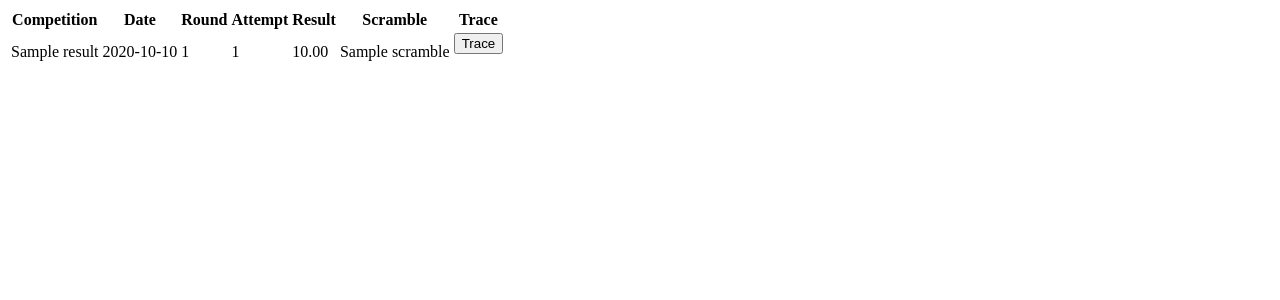
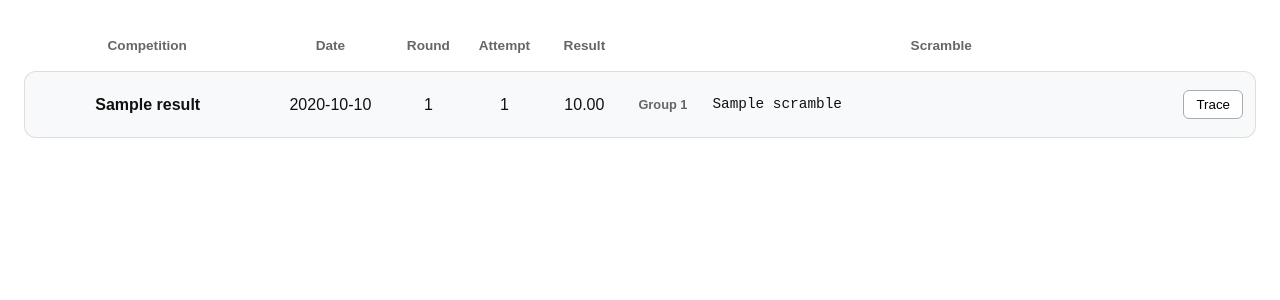
Before and after one commit to TommyCherry/Rubiks-Cube-Blind-Tracer, a Flask app: template templates/history.html in a window 1280 px wide. Shown: the top 300 px of the page. Run offline with Flask 3, Linux system fonts and the light colour scheme; the template is opened without the code that fills it: most values are stand-ins (such as "Sample title", 1, 10 or a date in 2020).

Commit message:
Fixed wide move implementations, improved scrambles history interface, and incorporated all scramble groups for competition attempts

```diff
--- a/Cube.py
+++ b/Cube.py
@@ -1084,20 +1084,17 @@ class Cube:
         """
         Update the notation reference frame after an x rotation.
 
-        Under our convention:
-            U -> B
-            B -> D
-            D -> F
-            F -> U
+        The map stores which original face is now at each position.
+        An x rotation brings F to U, U to B, B to D, and D to F.
 
         R and L are unchanged.
         """
         old = face_map.copy()
 
-        face_map["U"] = old["B"]
-        face_map["B"] = old["D"]
-        face_map["D"] = old["F"]
-        face_map["F"] = old["U"]
+        face_map["U"] = old["F"]
+        face_map["B"] = old["U"]
+        face_map["D"] = old["B"]
+        face_map["F"] = old["D"]
 
 
     def rotate_face_map_y(self, face_map):
@@ -1157,6 +1154,8 @@ class Cube:
 
             if modifier.startswith("w"):
                 wide_modifier = modifier[1:]
+                if wide_modifier not in {"", "'", "2"}:
+                    raise ValueError(f"Invalid move: {move}")
 
                 opposite = {
                     "R": "L",
--- a/app.py
+++ b/app.py
@@ -440,19 +440,6 @@ def get_3bld_history(wca_id):
     connection = get_db_connection()
     cursor = connection.cursor(dictionary=True)
 
-    # TEMPORARY DEBUG TEST
-    cursor.execute(
-        """
-        SELECT COUNT(*) AS count
-        FROM results
-        WHERE person_id = %s
-            AND event_id = '333bf'
-        """,
-        (wca_id,)
-    )
-
-    print("3BLD result rows:", cursor.fetchone())
-
     query = """
         SELECT
             c.name AS competition_name,
@@ -463,6 +450,7 @@ def get_3bld_history(wca_id):
             r.round_type_id,
             ra.attempt_number,
             ra.value,
+            s.group_id,
             s.scramble
         FROM results r
 
@@ -476,7 +464,6 @@ def get_3bld_history(wca_id):
             ON s.competition_id = r.competition_id
             AND s.event_id = r.event_id
             AND s.round_type_id = r.round_type_id
-            AND s.group_id = 'A'
             AND s.is_extra = 0
             AND s.scramble_num = ra.attempt_number
 
@@ -488,16 +475,49 @@ def get_3bld_history(wca_id):
             c.month DESC,
             c.day DESC,
             r.round_type_id,
-            ra.attempt_number
+            ra.attempt_number,
+            s.group_id
     """
 
     cursor.execute(query, (wca_id,))
     history = cursor.fetchall()
 
+    grouped_history = []
+
+    for row in history:
+        attempt_key = (
+            row["competition_id"],
+            row["round_type_id"],
+            row["attempt_number"]
+        )
+
+        if (
+            not grouped_history
+            or grouped_history[-1]["key"] != attempt_key
+        ):
+            grouped_history.append({
+                "key": attempt_key,
+                "competition_name": row["competition_name"],
+                "competition_id": row["competition_id"],
+                "year": row["year"],
+                "month": row["month"],
+                "day": row["day"],
+                "round_type_id": row["round_type_id"],
+                "attempt_number": row["attempt_number"],
+                "value": row["value"],
+                "scrambles": []
+            })
+
+        if row["scramble"]:
+            grouped_history[-1]["scrambles"].append({
+                "group_id": row["group_id"],
+                "scramble": row["scramble"]
+            })
+
     cursor.close()
     connection.close()
 
-    return history
+    return grouped_history
 
 @app.route("/my-3bld-history")
 def my_3bld_history():
--- a/static/style.css
+++ b/static/style.css
@@ -133,7 +133,9 @@ body {
     text-decoration: underline;
 }
 
-/* Allows user to view their past solves */
+/* ------------------------------
+   3BLD History
+------------------------------ */
 
 .history-results {
     margin-top: 24px;
@@ -142,25 +144,143 @@ body {
 
 .history-table {
     width: 100%;
-    border-collapse: collapse;
+    min-width: 960px;
+    table-layout: fixed;
+    border-collapse: separate;
+    border-spacing: 0 14px;
 }
 
-.history-table th,
-.history-table td {
-    padding: 10px 12px;
-    border-bottom: 1px solid #ddd;
-    text-align: left;
-    vertical-align: top;
+.history-competition-column {
+    width: 20%;
+}
+
+.history-date-column {
+    width: 120px;
+}
+
+.history-number-column {
+    width: 76px;
+}
+
+.history-result-column {
+    width: 84px;
 }
 
 .history-table th {
+    padding: 0 12px 4px;
+    text-align: center;
+    vertical-align: middle;
+    font-size: 0.85rem;
     font-weight: 600;
+    color: #666;
+    white-space: nowrap;
 }
 
-.history-table td:last-child {
-    font-family: monospace;
+/* Each row encloses one attempt, including every scramble group. */
+.history-attempt td {
+    padding: 18px 12px;
+    border-top: 1px solid #dedede;
+    border-bottom: 1px solid #dedede;
+    background: #f8f9fa;
+    text-align: center;
+    vertical-align: middle;
+}
+
+.history-attempt td:first-child {
+    border-left: 1px solid #dedede;
+    border-radius: 12px 0 0 12px;
+    font-weight: 600;
+    overflow-wrap: anywhere;
+}
+
+.history-attempt td:last-child {
+    border-right: 1px solid #dedede;
+    border-radius: 0 12px 12px 0;
+    text-align: left;
+}
+
+.history-attempt td:nth-child(2),
+.history-attempt td:nth-child(5) {
+    white-space: nowrap;
+    font-variant-numeric: tabular-nums;
+}
+
+/* Container for all group scrambles */
+
+.scramble-options {
+    display: flex;
+    flex-direction: column;
+    gap: 10px;
+}
+
+
+/* Individual group scramble */
+
+.history-scramble {
+    display: grid;
+    grid-template-columns: 60px minmax(0, 1fr) auto;
+    align-items: center;
+    gap: 14px;
+}
+
+
+/* Group A / Group B label */
+
+.scramble-group {
+    font-family: Arial, sans-serif;
+    font-size: 0.8rem;
+    font-weight: 600;
+    color: #666;
+
     white-space: nowrap;
 }
+
+
+/* Scramble text */
+
+.scramble-text {
+    font-family: "Courier New", monospace;
+    font-size: 0.9rem;
+    line-height: 1.4;
+
+    white-space: normal;
+}
+
+
+/* Trace form */
+
+.trace-form {
+    margin: 0;
+}
+
+
+/* Trace button */
+
+.history-trace-button {
+    padding: 6px 12px;
+
+    border: 1px solid #aaa;
+    border-radius: 6px;
+
+    background: white;
+
+    cursor: pointer;
+    white-space: nowrap;
+}
+
+.history-trace-button:hover {
+    background: #eee;
+}
+
+
+/* Missing scramble */
+
+.no-scramble {
+    color: #888;
+    font-style: italic;
+}
+
+
 
 .tracer-header .scramble-section {
     flex-wrap: wrap;
@@ -509,10 +629,6 @@ hr {
     background: #eee;
 }
 
-.memo {
-    font-size: 26px;
-    letter-spacing: 2px;
-}
 
 /* ------------------------------
    Trace details
--- a/templates/history.html
+++ b/templates/history.html
@@ -1,18 +1,34 @@
+<!DOCTYPE html>
+<html lang="en">
+<head>
+    <meta charset="UTF-8">
+    <meta name="viewport" content="width=device-width, initial-scale=1.0">
+    <title>My 3BLD History</title>
+    <link rel="stylesheet" href="{{ url_for('static', filename='style.css') }}">
+</head>
+<body>
 <div class="history-results">
 
     {% if history %}
 
         <table class="history-table">
+            <colgroup>
+                <col class="history-competition-column">
+                <col class="history-date-column">
+                <col class="history-number-column">
+                <col class="history-number-column">
+                <col class="history-result-column">
+                <col>
+            </colgroup>
 
             <thead>
                 <tr>
-                    <th>Competition</th>
-                    <th>Date</th>
-                    <th>Round</th>
-                    <th>Attempt</th>
-                    <th>Result</th>
-                    <th>Scramble</th>
-                    <th>Trace</th>
+                    <th scope="col">Competition</th>
+                    <th scope="col">Date</th>
+                    <th scope="col">Round</th>
+                    <th scope="col">Attempt</th>
+                    <th scope="col">Result</th>
+                    <th scope="col">Scramble</th>
                 </tr>
             </thead>
 
@@ -20,7 +36,7 @@
 
                 {% for result in history %}
 
-                    <tr>
+                    <tr class="history-attempt">
                         <td>
                             {{ result.competition_name }}
                         </td>
@@ -49,29 +65,50 @@
                             {% endif %}
                         </td>
 
-                        <td>
-                            {% if result.scramble %}
-                                {{ result.scramble }}
-                            {% else %}
-                                —
-                            {% endif %}
-                        </td>
+                        <td class="history-scrambles">
+                            {% if result.scrambles %}
 
-                        <td>
-                            {% if result.scramble %}
-                                <form action="{{ url_for('home') }}" method="POST">
+                                <div class="scramble-options">
+
+                                    {% for scramble_info in result.scrambles %}
+
+                                        <div class="history-scramble">
+
+                                            <span class="scramble-group">
+                                                Group {{ scramble_info.group_id }}
+                                            </span>
+
+                                            <code class="scramble-text">
+                                                {{ scramble_info.scramble }}
+                                            </code>
+
+                                            <form
+                                                action="{{ url_for('home') }}"
+                                                method="POST"
+                                                class="trace-form"
+                                            >
                                                 <input
                                                     type="hidden"
                                                     name="scramble"
-                                        value="{{ result.scramble }}"
+                                                    value="{{ scramble_info.scramble }}"
                                                 >
 
-                                    <button type="submit">
+                                                <button
+                                                    type="submit"
+                                                    class="history-trace-button"
+                                                >
                                                     Trace
                                                 </button>
                                             </form>
+
+                                        </div>
+
+                                    {% endfor %}
+
+                                </div>
+
                             {% else %}
-                                —
+                                <span class="no-scramble">Unavailable</span>
                             {% endif %}
                         </td>
 
@@ -90,3 +127,5 @@
     {% endif %}
 
 </div>
+</body>
+</html>
```
Also changed, not shown: tests/test_wide_moves.py (added, +50 -0 lines). Lines whose indentation alone changed are shown as unchanged.
